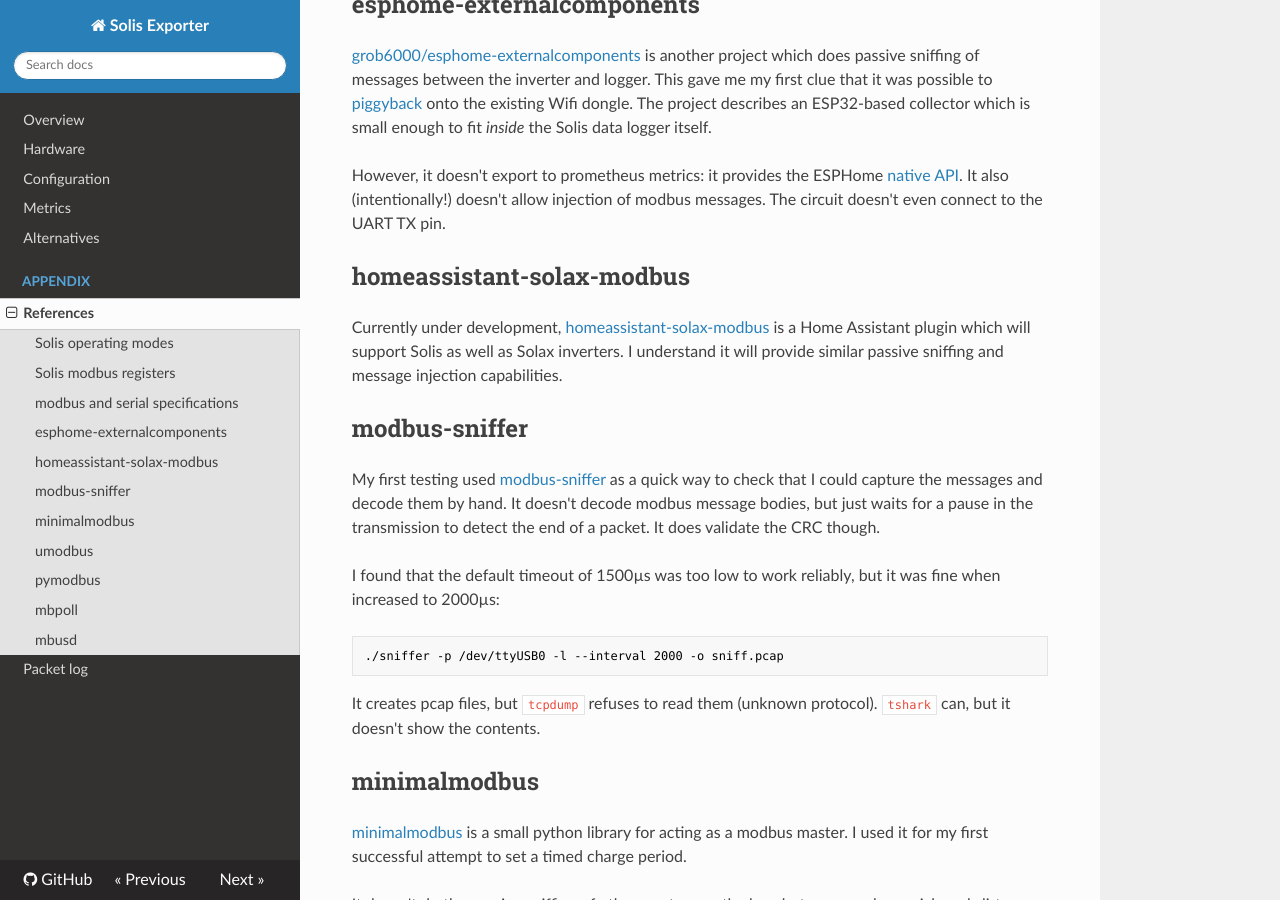
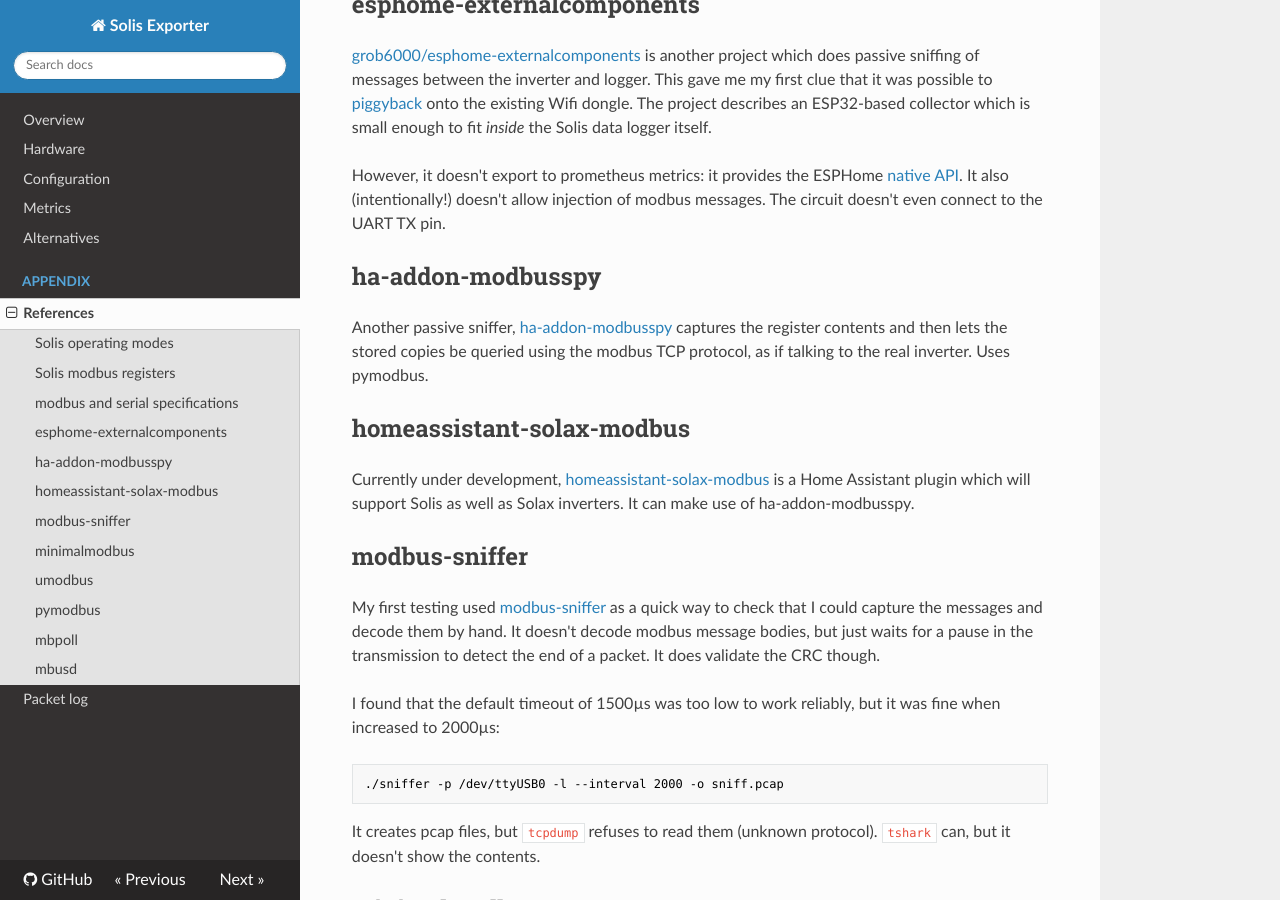
Before and after one commit to candlerb/solis_exporter, an MkDocs documentation site: the page built from docs/references/index.md, in a window 1280 px wide and 900 px high, scrolled down 1898 px. Built offline with MkDocs 1.6.1, drawn with Linux system fonts in a browser that asks for light colours; nearby versions of some CDN libraries.

Commit message:
Link to ha-addon-modbusspy

```diff
--- a/docs/references/index.md
+++ b/docs/references/index.md
@@ -107,13 +107,19 @@ However, it doesn't export to prometheus metrics: it provides the ESPHome
 (intentionally!) doesn't allow injection of modbus messages.  The circuit
 doesn't even connect to the UART TX pin.
 
+## ha-addon-modbusspy
+
+Another passive sniffer, [ha-addon-modbusspy](https://github.com/infradom/ha-addon-modbusspy)
+captures the register contents and then lets the stored copies be queried
+using the modbus TCP protocol, as if talking to the real inverter.  Uses
+pymodbus.
+
 ## homeassistant-solax-modbus
 
 Currently under development,
 [homeassistant-solax-modbus](https://github.com/wills106/homeassistant-solax-modbus)
 is a Home Assistant plugin which will support Solis as well as Solax
-inverters.  I understand it will provide similar passive sniffing and
-message injection capabilities.
+inverters.  It can make use of ha-addon-modbusspy.
 
 ## modbus-sniffer
 
```
